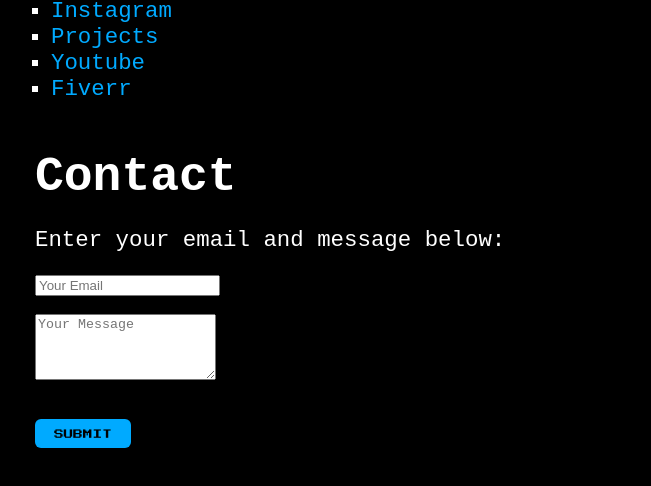
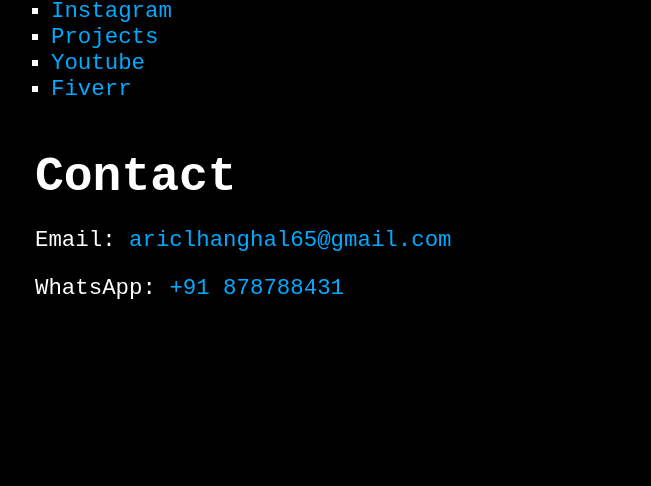
Before and after one commit to auz00m/ariclhs, a plain HTML site: page index.html in a window 1280 px wide. Shown: the part 586-1072 px from the top of the page, without its empty margins (305-956 px from the left). Drawn offline with Linux system fonts and the light colour scheme.

Commit message:
Update index.html

```diff
--- a/index.html
+++ b/index.html
@@ -28,15 +28,12 @@
       </ul>
     </section>
 
-<section id="contact">
+<section id="CONTACT">
   <h2>Contact</h2>
-  <p>Enter your email and message below:</p>
-  <form id="contactForm">
-    <input type="email" id="userEmail" placeholder="Your Email" required /><br><br>
-    <textarea id="userMessage" placeholder="Your Message" rows="4" required></textarea><br><br>
-    <button type="submit">SUBMIT</button>
-  </form>
+  <p>Email: <a href="mailto:ariclhanghal65@gmail.com">ariclhanghal65@gmail.com</a></p>
+  <p>WhatsApp: <a href="https://wa.me/918787884316" target="_blank">+91 878788431</a></p>
 </section>
+
 
   </main>
 </div>
```
